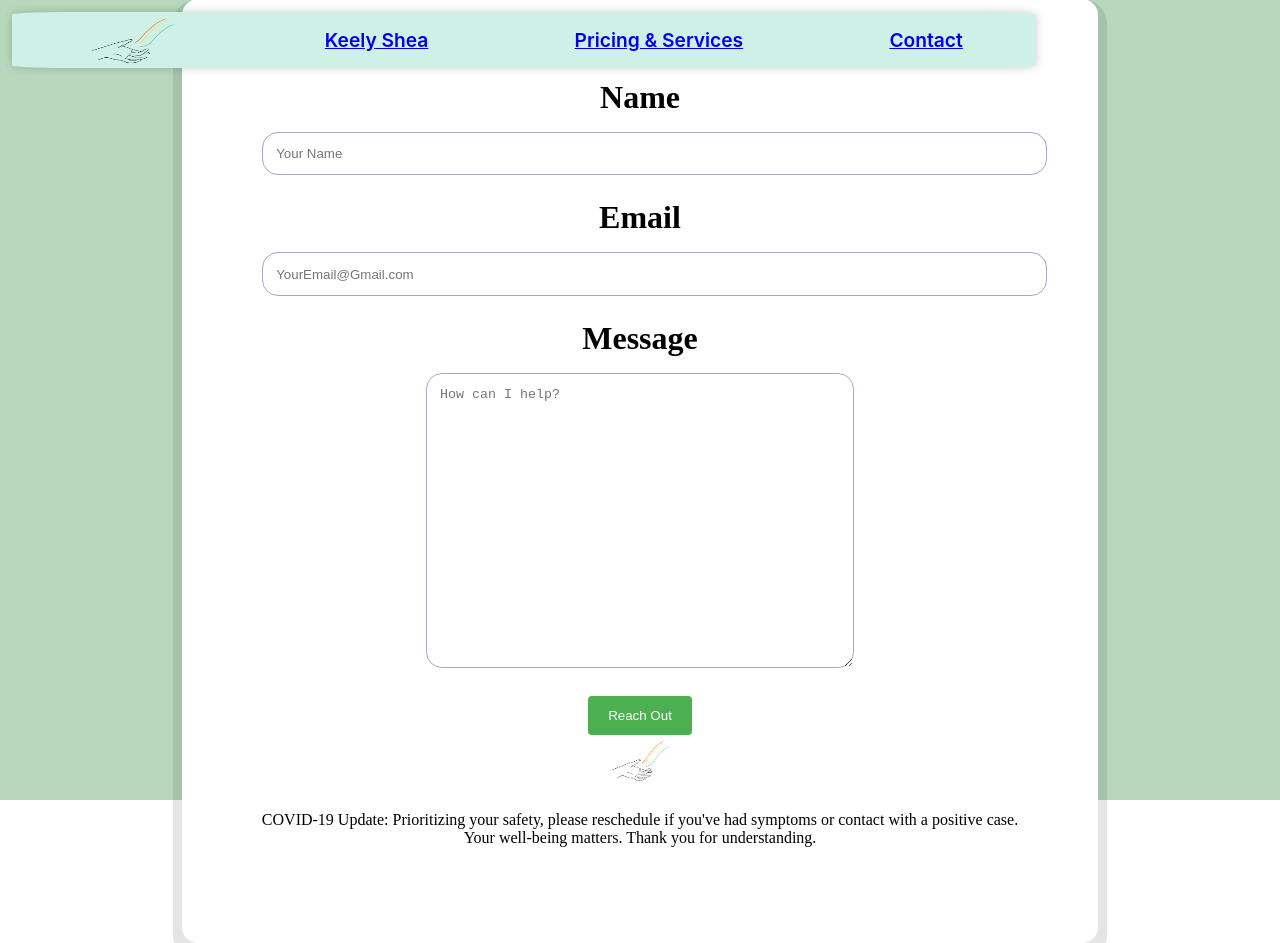
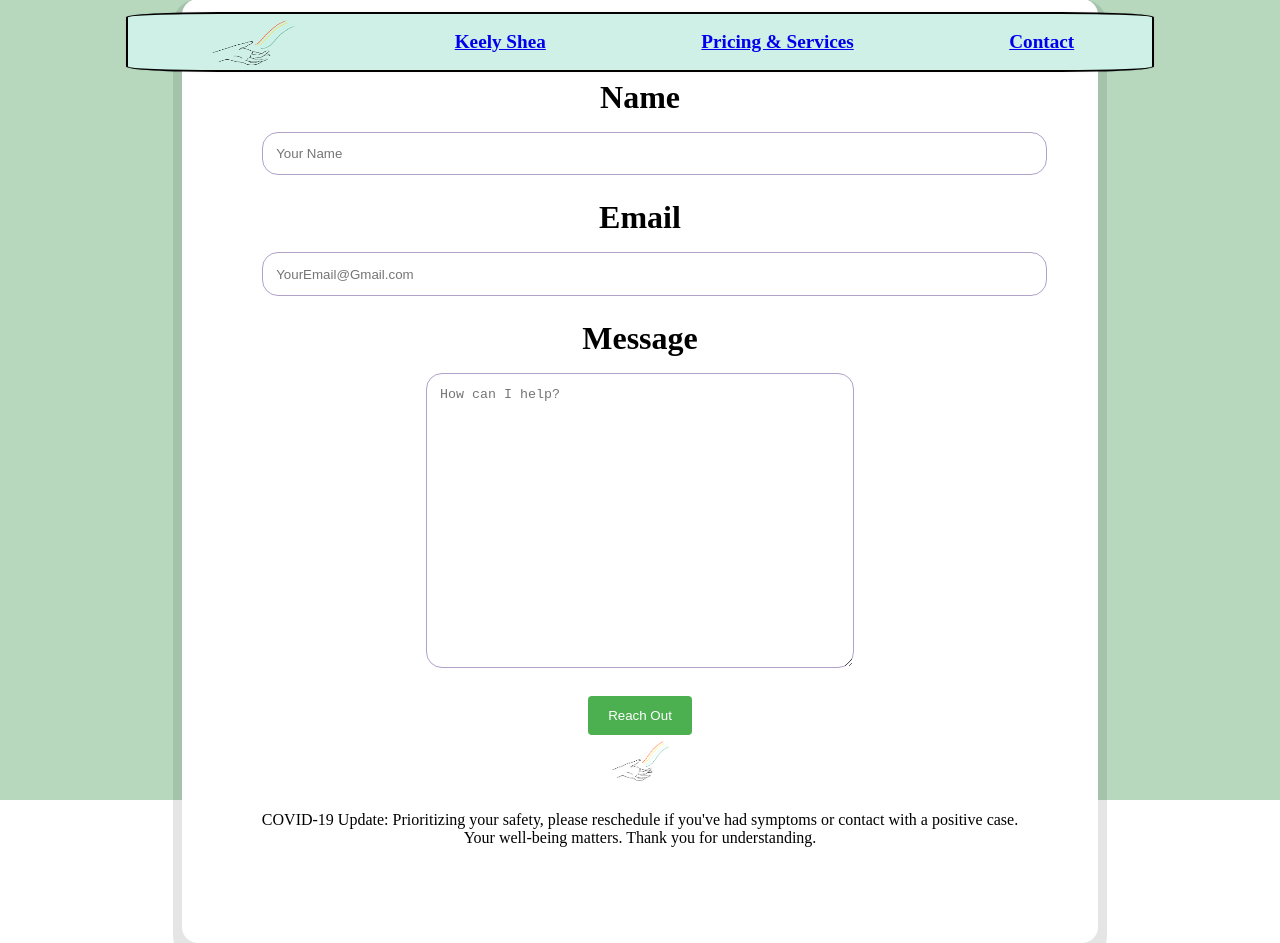
Before and after one commit to Zacharyjsultan/KSS-50, a React (Create React App) app: page /contact in a window 1280 px wide. Built offline with nearby package versions, Linux system fonts and the light colour scheme; a web font is replaced by a local one.

Commit message:
im a fckin jenius

```diff
--- a/src/Components/Contact.jsx
+++ b/src/Components/Contact.jsx
@@ -5,9 +5,9 @@ import { Link } from "react-router-dom";
 
 export default function Contact() {
   return (
-    <div>
+    <div className="contact-page">
       <Header />
-      <div className="contact-page">
+      <div>
         <div className="contact-title">
           <h1>Contact Me</h1>
           <div className="contact-form-container">
--- a/src/Components/Header&Footer/Header.css
+++ b/src/Components/Header&Footer/Header.css
@@ -14,10 +14,13 @@
   z-index: 100;
   box-shadow: 0 0 10px rgba(0, 0, 0, 0.2);
   margin: 1.5vh;
-  border-radius: 5%;
+  border-radius: 9%;
+  border: 2px solid black; /* Add a border */
+  box-shadow: 0px 0px 2px 0px rgba(0, 0, 0, 0.1);
 }
 .logo-3 {
   display: flex;
+  font-weight: 700;
   margin-top: 0.8vh;
   width: 7.3vw; /* Adjust the width as needed */
   height: 8vh; /* Adjust the height as needed */
```
